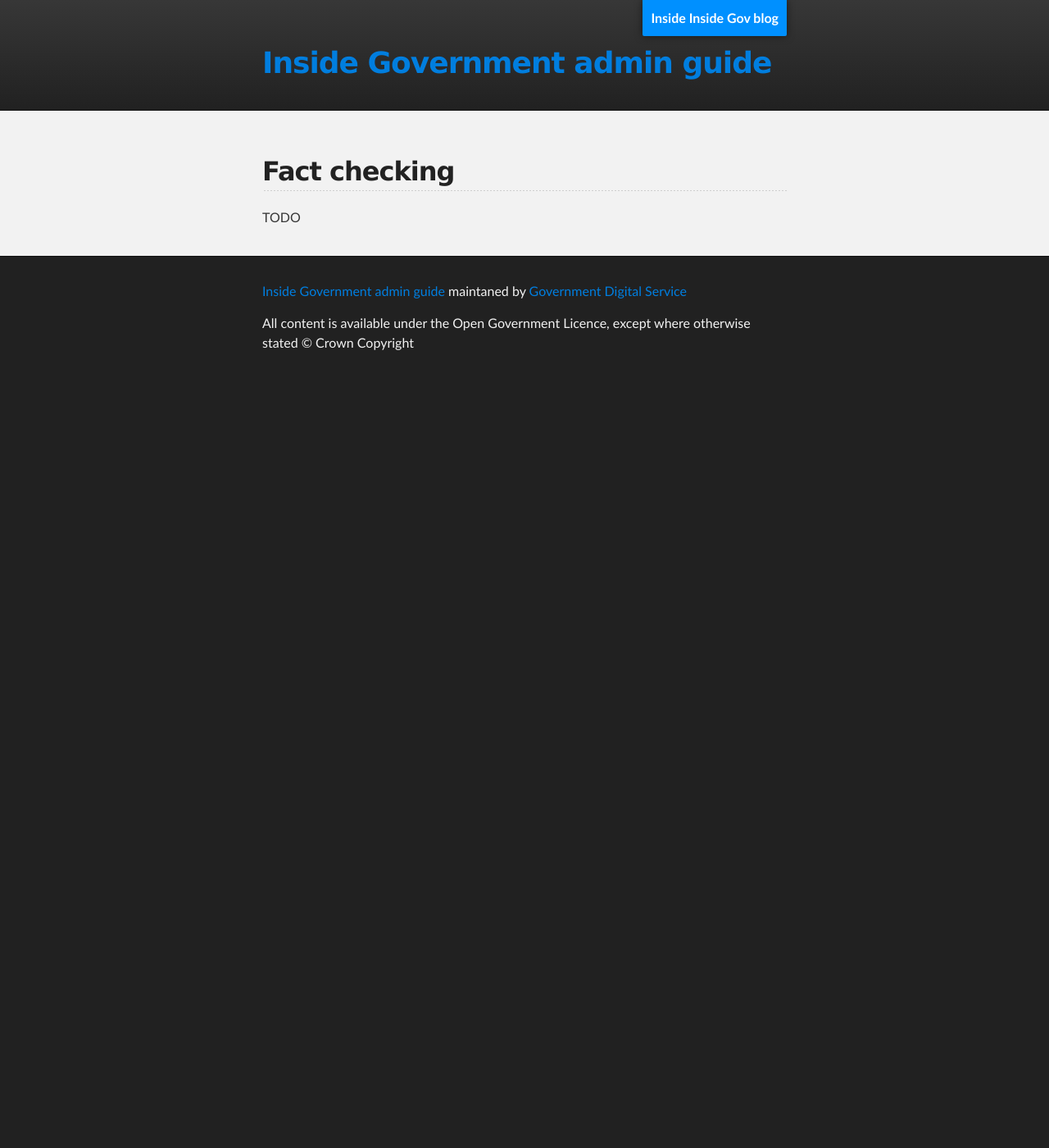
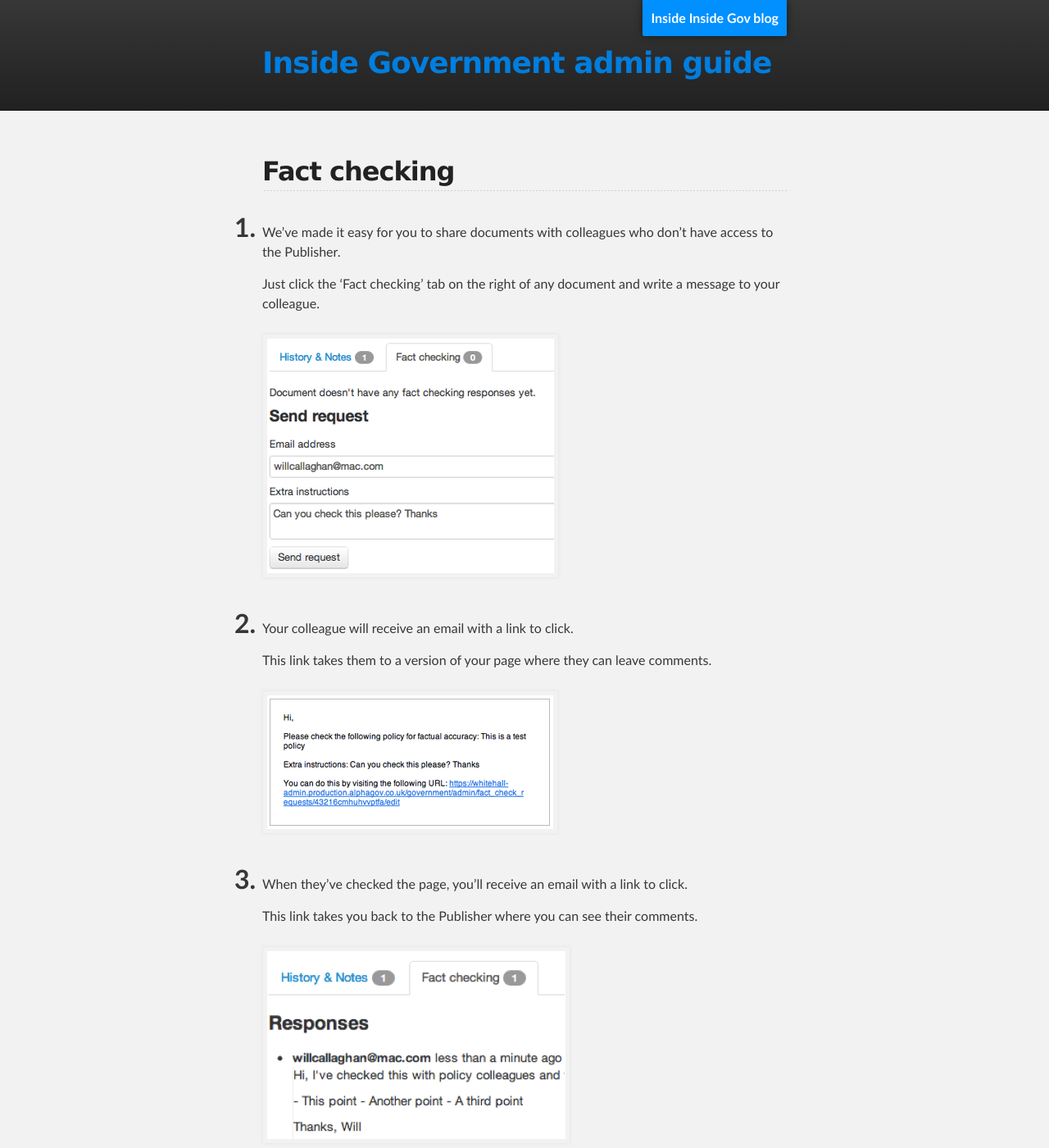
Before and after one commit to alphagov/inside-government-admin-guide, a Jekyll site: the page built from creating-documents/fact-checking.md, in a window 1280 px wide and 1400 px high. Shown: the whole window at 82% size. Built offline with Jekyll 4.4.1, drawn with Linux system fonts in a browser that asks for light colours.

Commit message:
Finished 'fact checking'

```diff
--- a/creating-documents/fact-checking.md
+++ b/creating-documents/fact-checking.md
@@ -5,4 +5,20 @@ title: Inside Government Admin Guide - Fact checking
 
 ## Fact checking
 
-TODO
+1. We've made it easy for you to share documents with colleagues who don't have access to the Publisher.
+
+	Just click the 'Fact checking' tab on the right of any document and write a message to your colleague.
+
+	![Fact checking 1](fact-checking-1.png)
+
+2. Your colleague will receive an email with a link to click.
+
+	This link takes them to a version of your page where they can leave comments.
+
+	![Fact checking 2](fact-checking-2.png)
+
+3. When they've checked the page, you'll receive an email with a link to click.
+
+	This link takes you back to the Publisher where you can see their comments.
+
+	![Fact checking 3](fact-checking-3.png)
```
Also changed, not shown: creating-documents/fact-checking-1.png (added), creating-documents/fact-checking-2.png (added), creating-documents/fact-checking-3.png (added).
